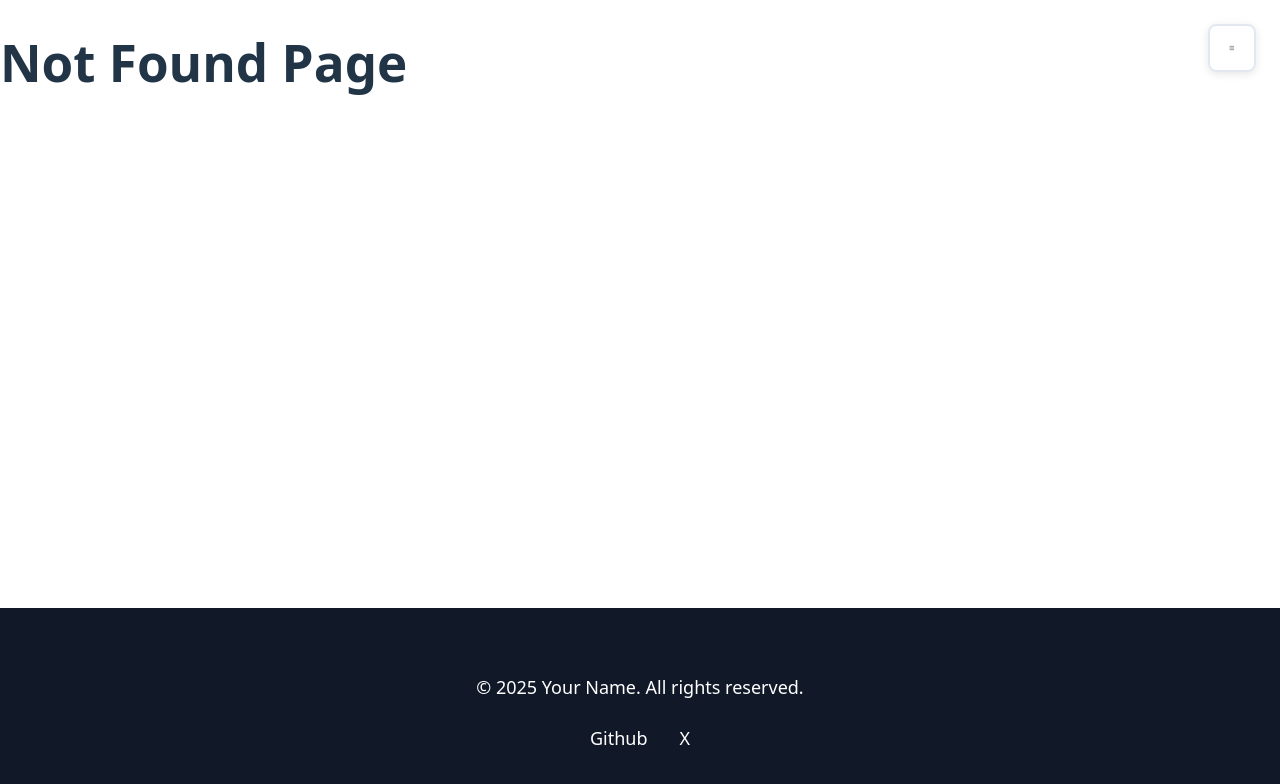
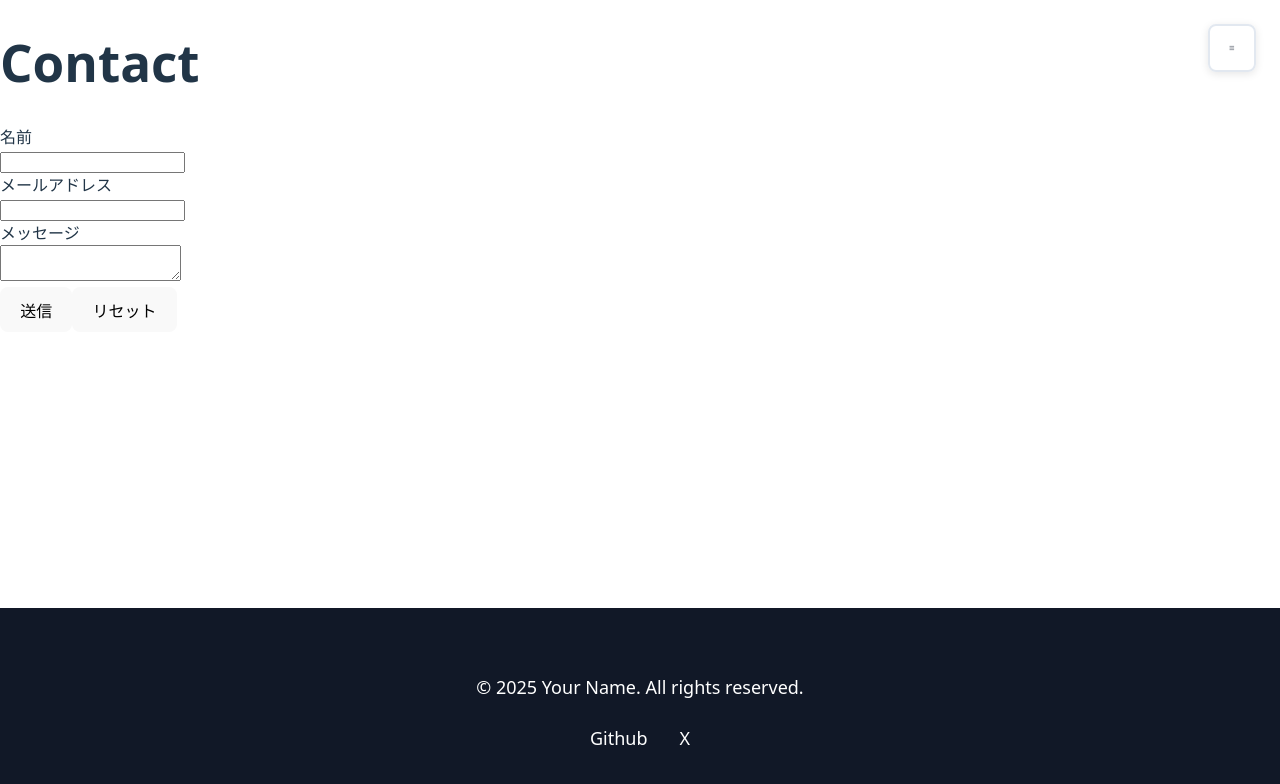
Before and after one commit to morikouuu/my-page-ts, a React (Vite) app: page /contact in a window 1280 px wide. Before the commit this address had no page. Shown: the top 784 px of the page. Built offline with nearby package versions, Linux system fonts and the light colour scheme.

Commit message:
contactformの追加

```diff
--- a/package.json
+++ b/package.json
@@ -13,6 +13,7 @@
     "lucide-react": "^0.554.0",
     "react": "^19.2.0",
     "react-dom": "^19.2.0",
+    "react-hook-form": "^7.66.1",
     "react-router-dom": "^7.9.6"
   },
   "devDependencies": {
--- a/src/App.tsx
+++ b/src/App.tsx
@@ -1,7 +1,7 @@
 import { BrowserRouter, Routes, Route } from "react-router-dom";
 import Layout from "./components/Layout/index";
 import Home from "./pages/Home";
-
+import Contact from "./pages/Contact";
 import "./App.css";
 
 function App() {
@@ -10,6 +10,7 @@ function App() {
 			<Routes>
 				<Route element={<Layout />}>
 					<Route path="/" element={<Home />} />
+					<Route path="/contact" element={<Contact />} />
 
 					<Route path="*" element={<h1>Not Found Page</h1>} />
 					{/* 404ページ */}
--- a/src/components/Navbar/index.tsx
+++ b/src/components/Navbar/index.tsx
@@ -18,6 +18,7 @@ const Navbar = ({ isOpen, onToggle, onNavigate }: NavbarProps) => {
 		{ id: "profile", label: "プロフィール" },
 		{ id: "blog", label: "Blog" },
 		{ id: "product", label: "Product" },
+		{ id: "contact", label: "お問い合わせ" },
 	];
 
 	// 通常ページ用のメニュー項目（ページ遷移）
@@ -41,8 +42,7 @@ const Navbar = ({ isOpen, onToggle, onNavigate }: NavbarProps) => {
 					<div className="menu-container">
 						<nav className="menu-nav">
 							{isHomePage
-								? // Homeページではスムーズスクロール
-								  homeMenuItems.map((item) => (
+								? homeMenuItems.map((item) => (
 										<button
 											key={item.id}
 											onClick={() => onNavigate(item.id)}
--- /dev/null
+++ b/src/pages/Contact.tsx
@@ -0,0 +1,97 @@
+import { useForm, Controller } from "react-hook-form";
+import type { SubmitHandler } from "react-hook-form";
+
+type ContactFormData = {
+	name: string;
+	email: string;
+	message: string;
+};
+
+const Contact = () => {
+	const defaultValues: ContactFormData = {
+		name: "",
+		email: "",
+		message: "",
+	};
+
+	const { control, handleSubmit, reset } = useForm<ContactFormData>({
+		defaultValues,
+	});
+
+	const onSubmit: SubmitHandler<ContactFormData> = (data) => {
+		console.log(data);
+	};
+
+	const handleReset = () => {
+		reset();
+	};
+
+	return (
+		<div>
+			<h1>Contact</h1>
+			<form onSubmit={handleSubmit(onSubmit)}>
+				<Controller
+					name="name"
+					rules={{ required: "名前は必須です" }}
+					control={control}
+					render={({ field, fieldState }) => (
+						<div className="form-group">
+							<label htmlFor="name">名前</label>
+							<div className="form-input">
+								<input id="name" type="text" {...field} />
+								{fieldState.error && (
+									<span className="error-message">
+										{fieldState.error.message}
+									</span>
+								)}
+							</div>
+						</div>
+					)}
+				/>
+
+				<Controller
+					name="email"
+					rules={{ required: "メールアドレスは必須です" }}
+					control={control}
+					render={({ field, fieldState }) => (
+						<div className="form-group">
+							<label htmlFor="email">メールアドレス</label>
+							<div className="form-input">
+								<input id="email" type="email" {...field} />
+								{fieldState.error && (
+									<span className="error-message">
+										{fieldState.error.message}
+									</span>
+								)}
+							</div>
+						</div>
+					)}
+				/>
+				<Controller
+					name="message"
+					rules={{ required: "メッセージは必須です" }}
+					control={control}
+					render={({ field, fieldState }) => (
+						<div className="form-group">
+							<label htmlFor="message">メッセージ </label>
+							<div className="form-input">
+								<textarea id="message" {...field} />
+								{fieldState.error && (
+									<span className="error-message">
+										{fieldState.error.message}
+									</span>
+								)}
+							</div>
+						</div>
+					)}
+				/>
+				<button type="submit">送信</button>
+				<button type="button" onClick={handleReset}>
+					リセット
+				</button>
+			</form>
+		</div>
+	);
+};
+
+export default Contact;
--- a/src/pages/Home.tsx
+++ b/src/pages/Home.tsx
@@ -347,6 +347,18 @@ const Home = () => {
 					</Link>
 				</div>
 			</section>
+			{/* お問い合わせセクション */}
+			<section id="contact" className="contact-section">
+				<div className="section-content">
+					<h2 className="section-title">Contact</h2>
+					<div className="contact-card">
+						<p>お問い合わせはこちらから</p>
+						<Link to="/contact" className="section-link">
+							お問い合わせフォームへ →
+						</Link>
+					</div>
+				</div>
+			</section>
 		</div>
 	);
 };
```
Also changed, not shown: 1 other file (tests, documents, lock files or other folders).
